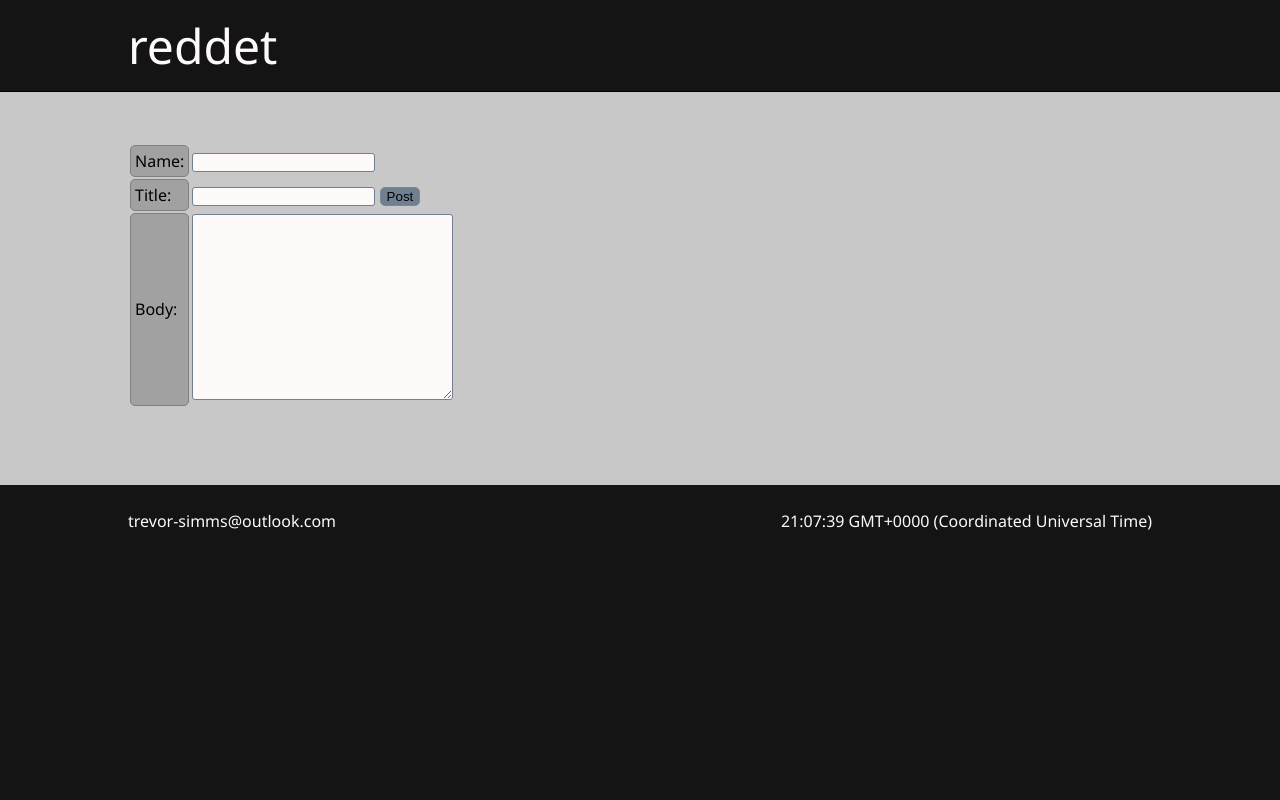
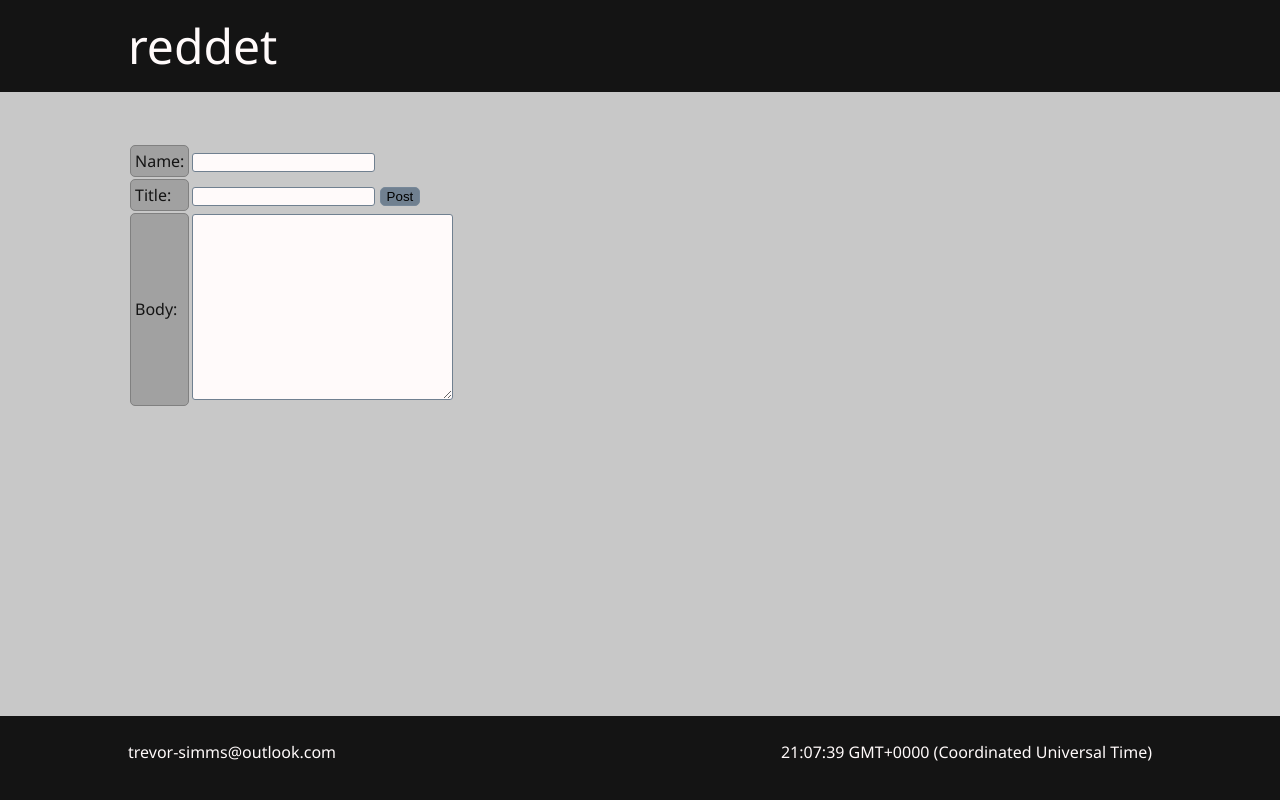
Before and after one commit to TrevorSimms/reddet, a Django app: page /sandbox/ in a window 1280 px wide. Run offline with Django 4.2, Linux system fonts and the light colour scheme; data that the repository does not hold is empty.

Commit message:
UI edits

```diff
--- a/sandbox/templates/template.html
+++ b/sandbox/templates/template.html
@@ -6,7 +6,7 @@
         <meta name="viewport" content="width=device-width, initial-scale=1.0"/>
         <title>{% block title %}{% endblock %}</title>
         <link rel="stylesheet" href="{% static 'sandbox/css/stylesheet.css' %}">
-        <script src="{% static 'sandbox/script/head.js' %}"></script>
+        <script type="text/javascript" src="{% static 'sandbox/script/main.js' %}" defer></script>
     </head>
     <body>
         <div id="header">
@@ -14,12 +14,11 @@
         </div>
 
 
-        <div id="contain">
+        <div id="contain" class="{% if not posts %}empty{%else%}exists{% endif %}">
             {% block board  %}
             {% endblock  %}
         </div>
     <div id="footer"><span id="myContact">trevor-simms@outlook.com</span><span id="footerDate"></span></div>
 
     </body>
-    <script type="text/javascript" src="{% static 'sandbox/script/main.js' %}"></script>
 </html>
--- a/static/sandbox/css/stylesheet.css
+++ b/static/sandbox/css/stylesheet.css
@@ -1,7 +1,13 @@
+html,
+body {
+  height: 100%;
+}
+
 body {
   padding: 0%;
   margin: 0%;
   background-color: rgb(20, 20, 20);
+  color: rgb(20, 20, 20);
   font-family: "Segoe UI", Tahoma, Geneva, Verdana, sans-serif;
 }
 
@@ -17,9 +23,17 @@ body {
   font-size: 3em;
 }
 
-#contain {
+#contain[class=empty] {
   padding-top: 2%;
   padding-bottom: 3%;
+  height: 70%;
+  background-color: #c8c8c8;
+}
+
+#contain[class=exists] {
+  padding-top: 2%;
+  padding-bottom: 3%;
+  height: auto;
   background-color: #c8c8c8;
 }
 
--- a/static/sandbox/css/stylesheet.sass
+++ b/static/sandbox/css/stylesheet.sass
@@ -23,10 +23,15 @@ $contentVertPadding: 3%
     border: 1px gray solid
     background-color: $contentColor
 
+html,
+body
+    height: 100%
+
 body
     padding: 0%
     margin: 0%
     background-color: $myBlack
+    color: $myBlack
     font-family: $myFont
 
 #header
@@ -39,10 +44,17 @@ body
     color: snow
     font-size: 3em
 
-#contain
+=containStyle($heightVal)
     padding-top: 2%
     padding-bottom: 3%
+    height: $heightVal
     background-color: $containColor
+
+#contain[class=empty]
+    +containStyle(70%)
+
+#contain[class=exists]
+    +containStyle(auto)
 
 .content
     margin: $contentVertPadding
--- a/static/sandbox/script/head.js
+++ /dev/null
@@ -1 +0,0 @@
-// any scripts to be run in <head>
--- a/static/sandbox/script/head.ts
+++ /dev/null
@@ -1 +0,0 @@
-// any scripts to be run in <head>
```
